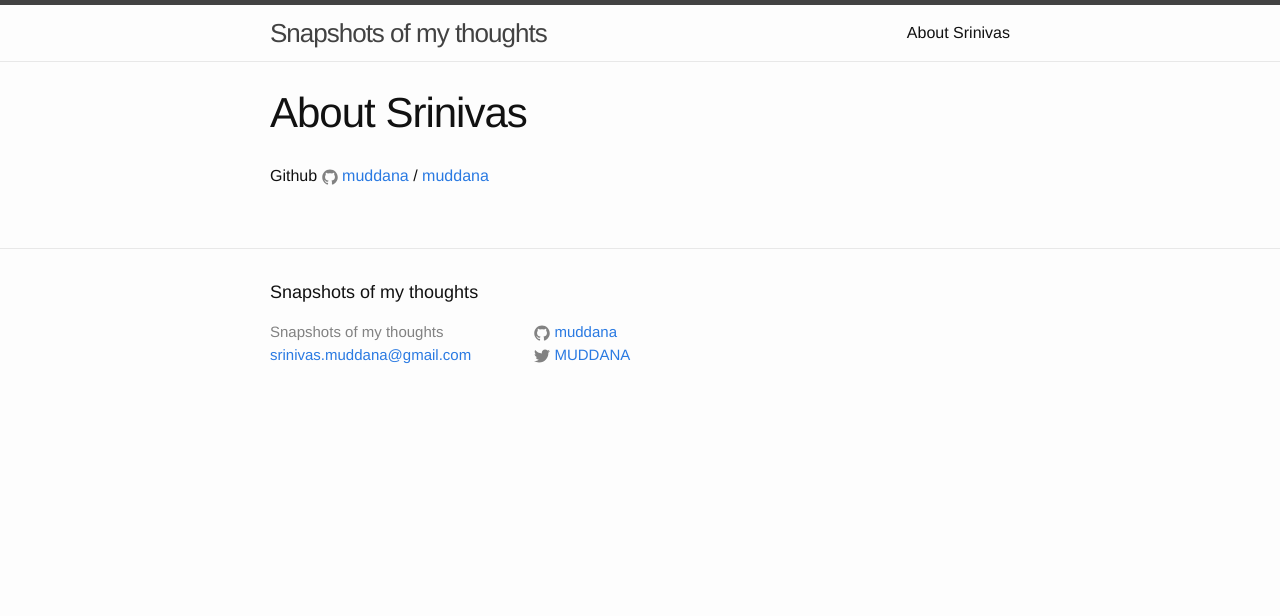
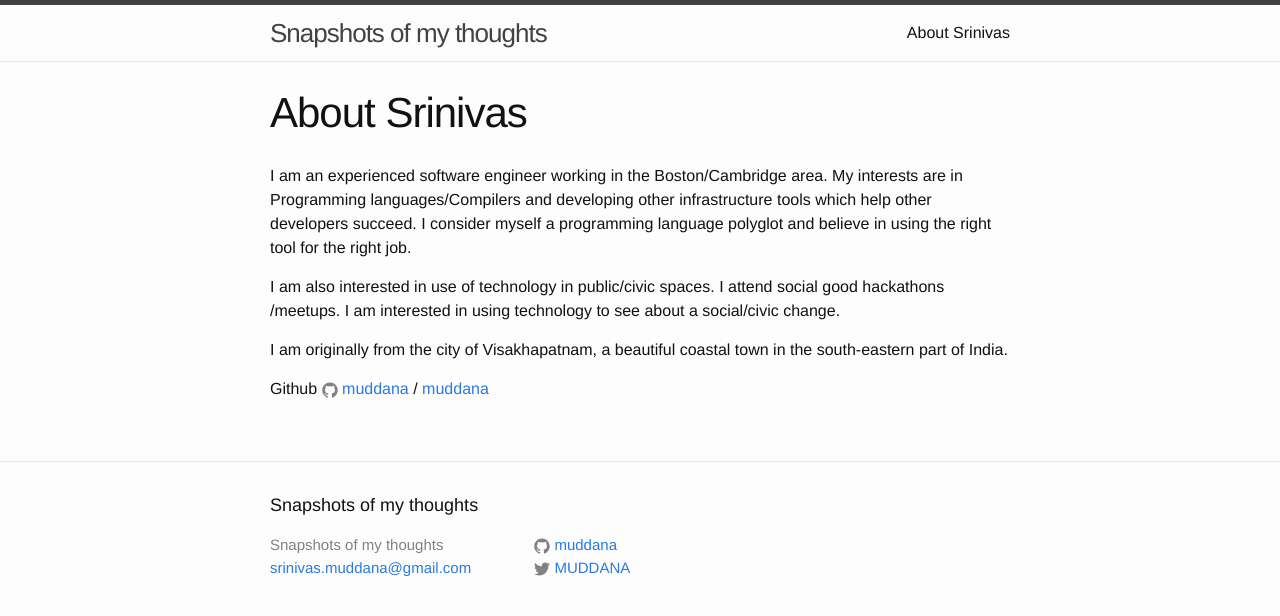
Before and after one commit to muddana/muddana.github.io, a Jekyll site: the page built from about.md, in a window 1280 px wide. Shown: the top 616 px of the page. Built offline with Jekyll 4.4.1, drawn with Linux system fonts in a browser that asks for light colours.

Commit message:
about me
about me updated

```diff
--- a/about.md
+++ b/about.md
@@ -4,6 +4,11 @@ title: About Srinivas
 permalink: /about/
 ---
 
+I am an experienced software engineer working in the Boston/Cambridge area. My interests are in Programming languages/Compilers and developing other infrastructure tools which help other developers succeed. I consider myself a programming language polyglot and believe in using the right tool for the right job.
+
+I am also interested in use of technology in public/civic spaces. I attend social good hackathons /meetups. I am interested in using technology to see about a social/civic change.
+
+I am originally from the city of Visakhapatnam, a beautiful coastal town in the south-eastern part of India.
 
 Github
 {% include icon-github.html username="muddana" %} /
```
